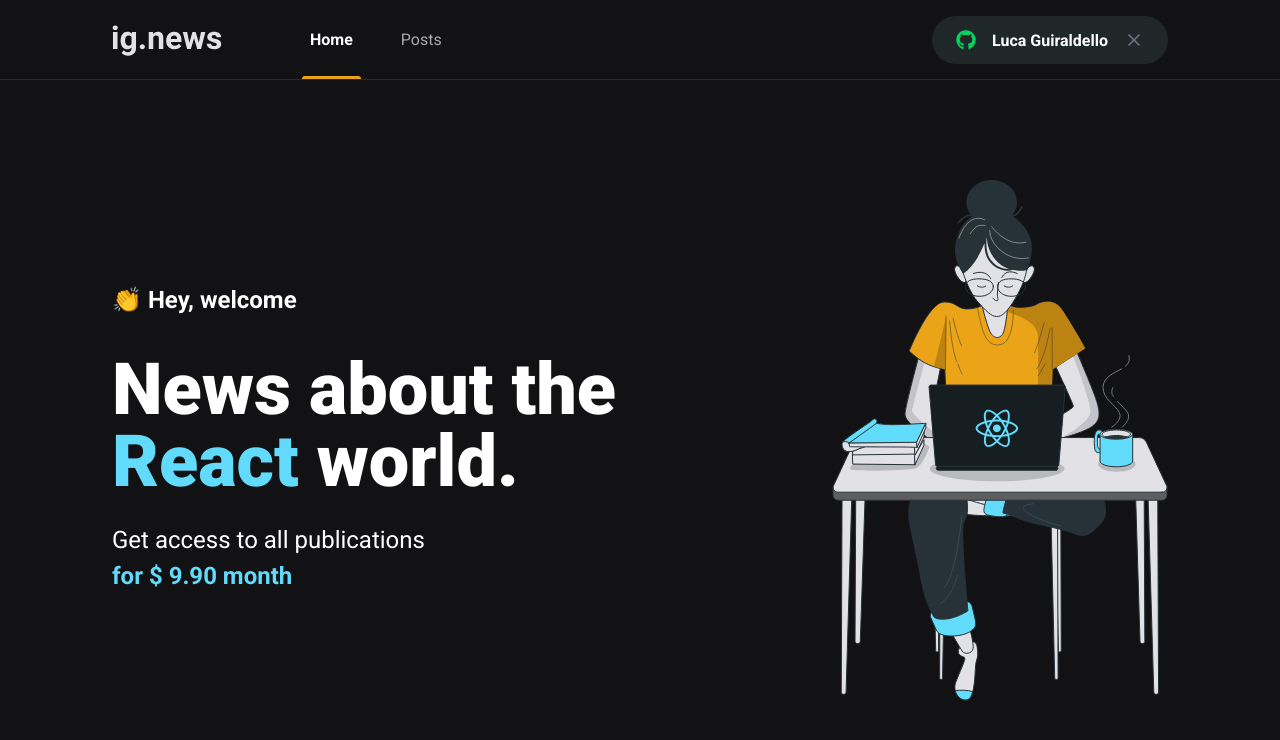
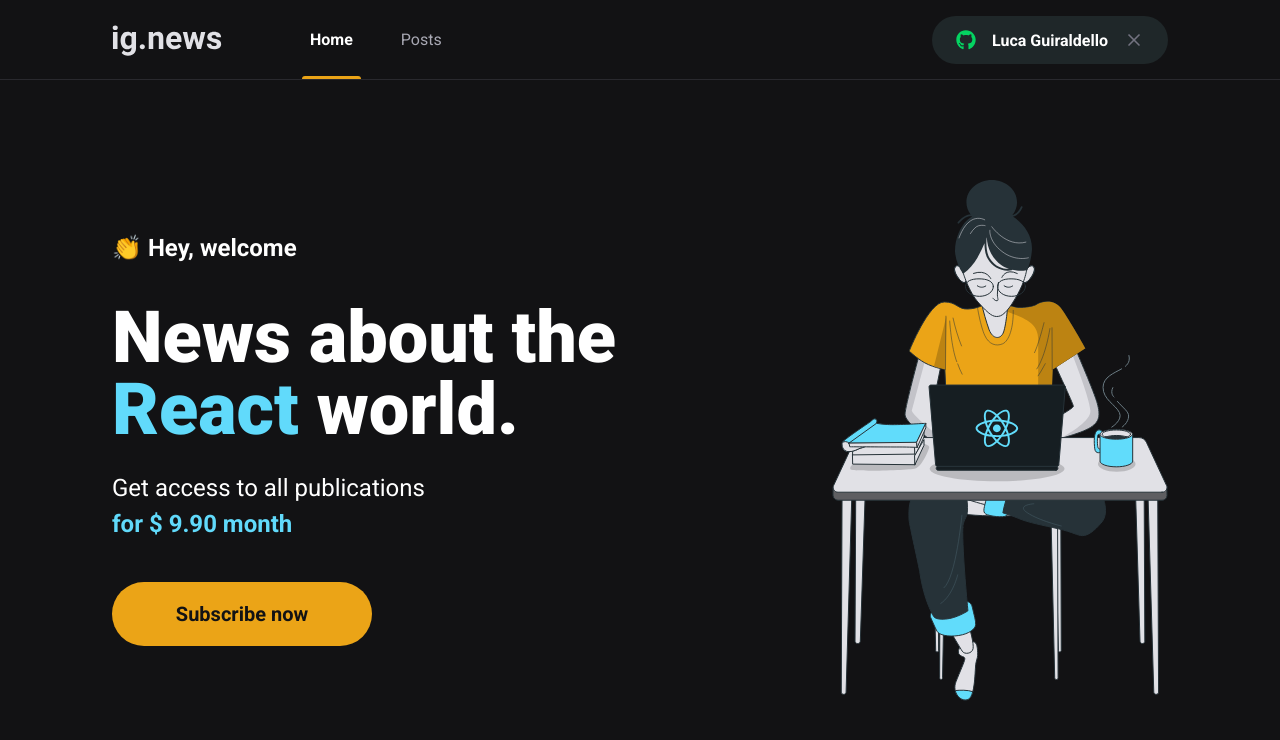
Before and after one commit to luca0898/ignite, a Next.js app in the folder reactjs/03-ignews/: page / in a window 1280 px wide. Shown: the top 740 px of the page. Built offline with nearby package versions, Linux system fonts and the light colour scheme.

Commit message:
Componente: SubscriptionButton

```diff
--- /dev/null
+++ b/reactjs/03-ignews/src/Components/SubscribeButton/index.tsx
@@ -0,0 +1,12 @@
+import styles from './styles.module.scss';
+
+export function SubscribeButton() {
+    return (
+        <button
+            type="button"
+            className={styles.subscribeButton}
+        >
+            Subscribe now
+        </button>
+    )
+}
--- /dev/null
+++ b/reactjs/03-ignews/src/Components/SubscribeButton/styles.module.scss
@@ -0,0 +1,20 @@
+.subscribeButton {
+    width: 260px;
+    height: 4rem;
+    border: 0;
+    border-radius: 2rem;
+    background: var(--yellow-500);
+    color: var(--gray-900);
+    font-size: 1.25rem;
+    font-weight: bold;
+
+    display: flex;
+    align-items: center;
+    justify-content: center;
+
+    transition: filter 200ms;
+
+    &:hover {
+        filter: brightness(0.8);
+    }
+}
--- a/reactjs/03-ignews/src/pages/home.module.scss
+++ b/reactjs/03-ignews/src/pages/home.module.scss
@@ -38,4 +38,8 @@
             font-weight: bold;
         }
     }
+
+    button {
+        margin-top: 2.5rem;
+    }
 }
--- a/reactjs/03-ignews/src/pages/index.tsx
+++ b/reactjs/03-ignews/src/pages/index.tsx
@@ -1,6 +1,7 @@
 /* eslint-disable @next/next/no-img-element */
 import Head from 'next/head'
 import styles from './home.module.scss'
+import { SubscribeButton } from '../Components/SubscribeButton'
 
 export default function Home() {
   return (
@@ -17,6 +18,7 @@
             Get access to all publications <br />
             <span>for $ 9.90 month</span>
           </p>
+          <SubscribeButton />
         </section>
 
         <img src="/images/avatar.svg" alt="Girl coding" />
```
